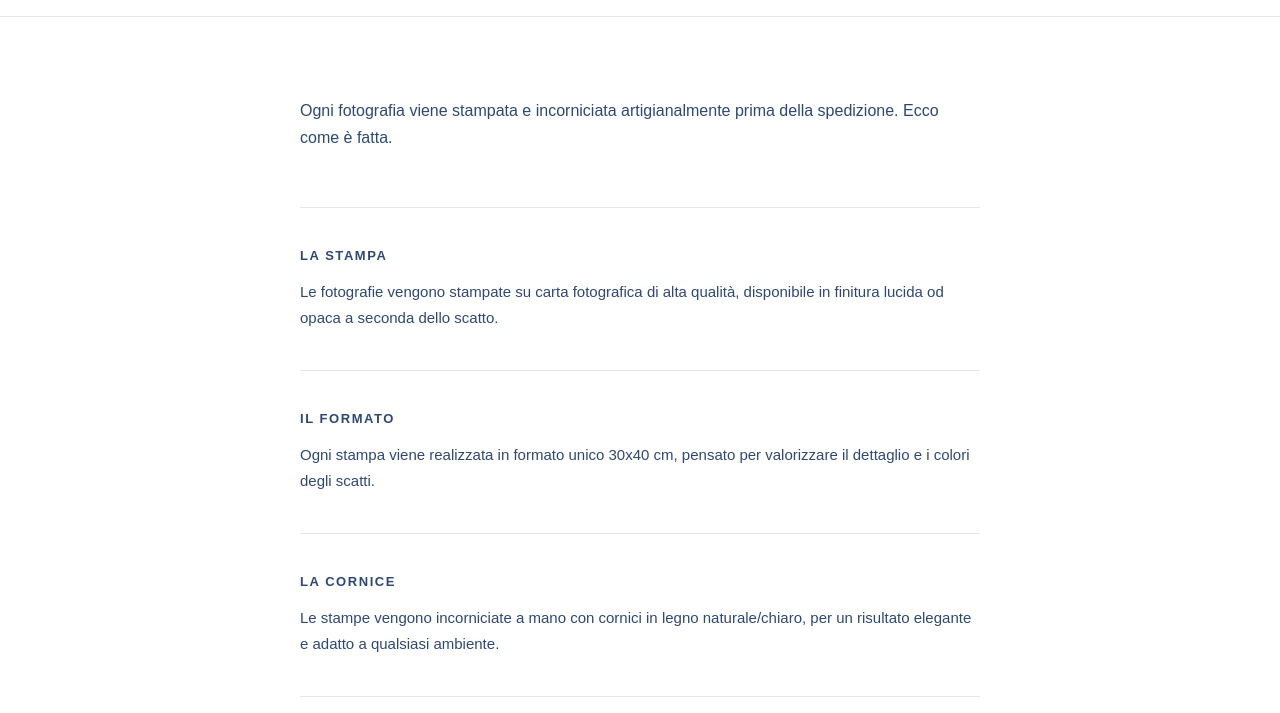
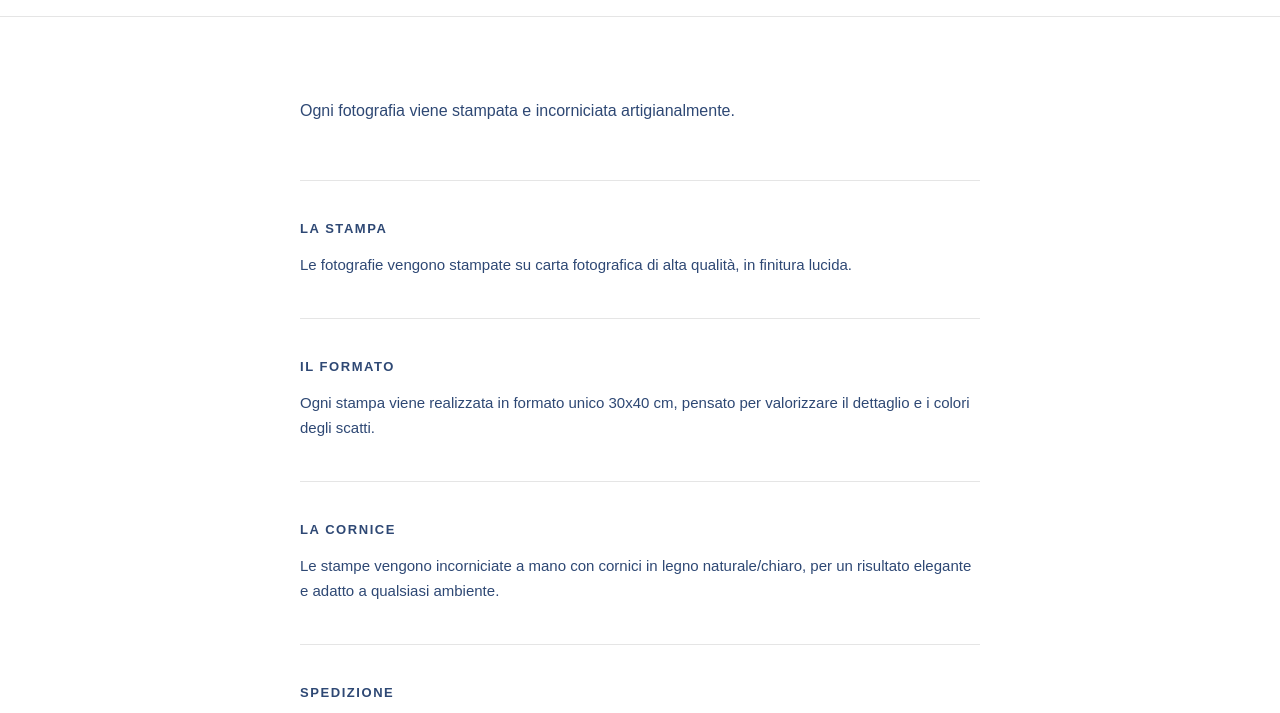
Before and after one commit to fotoramella-alberto/def, a website: page stampa.html in a window 1280 px wide. Shown: the part 51-764 px from the top of the page. Drawn offline with Linux system fonts and the light colour scheme.

Commit message:
Add files via upload

```diff
--- a/stampa.html
+++ b/stampa.html
@@ -118,11 +118,11 @@
 </header>
 
 <main>
-  <p class="lead">Ogni fotografia viene stampata e incorniciata artigianalmente prima della spedizione. Ecco come è fatta.</p>
+  <p class="lead">Ogni fotografia viene stampata e incorniciata artigianalmente.</p>
 
   <div class="info-block">
     <h2>La stampa</h2>
-    <p>Le fotografie vengono stampate su carta fotografica di alta qualità, disponibile in finitura lucida od opaca a seconda dello scatto.</p>
+    <p>Le fotografie vengono stampate su carta fotografica di alta qualità, in finitura lucida.</p>
   </div>
 
   <div class="info-block">
```
